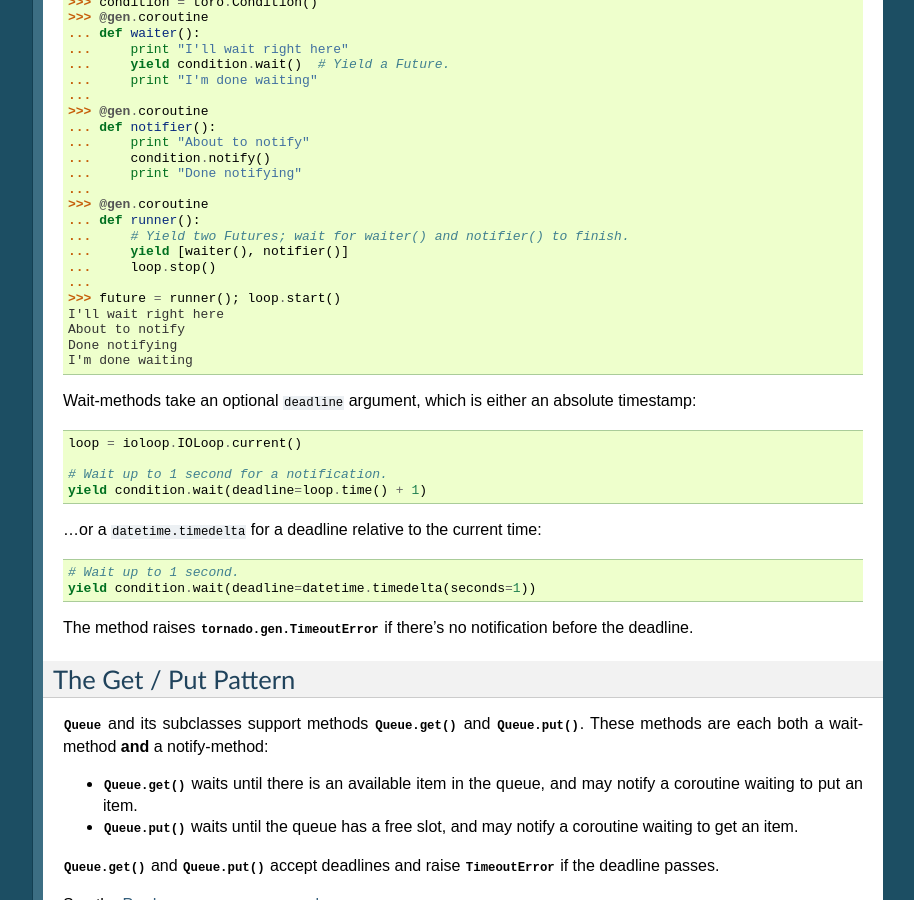
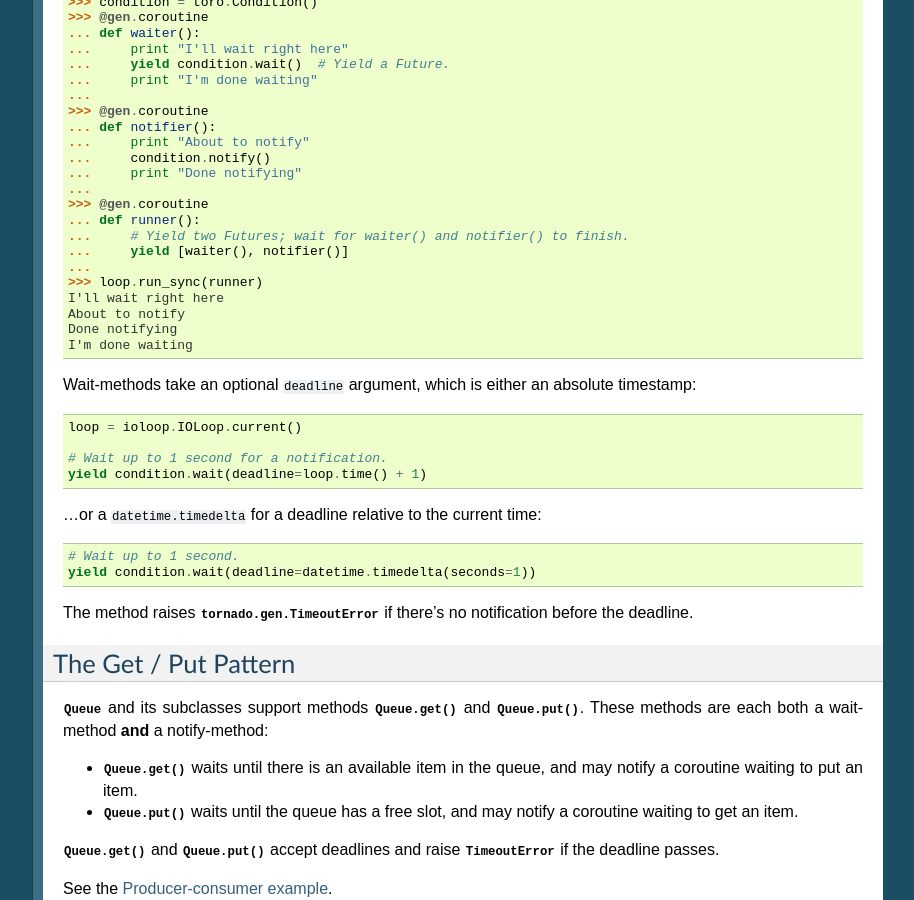
Before and after one commit to ajdavis/toro, a Sphinx documentation site: the page built from doc/index.rst, in a window 1280 px wide and 900 px high, scrolled down 761 px. Shown: the whole window, without its empty margins (187-1101 px from the left). Built offline with Sphinx 7.4.7, drawn with Linux system fonts in a browser that asks for light colours.

Commit message:
Use run_sync in main example.

```diff
--- a/doc/index.rst
+++ b/doc/index.rst
@@ -60,9 +60,8 @@ example:
     ... def runner():
     ...     # Yield two Futures; wait for waiter() and notifier() to finish.
     ...     yield [waiter(), notifier()]
-    ...     loop.stop()
     ...
-    >>> future = runner(); loop.start()
+    >>> loop.run_sync(runner)
     I'll wait right here
     About to notify
     Done notifying
```
